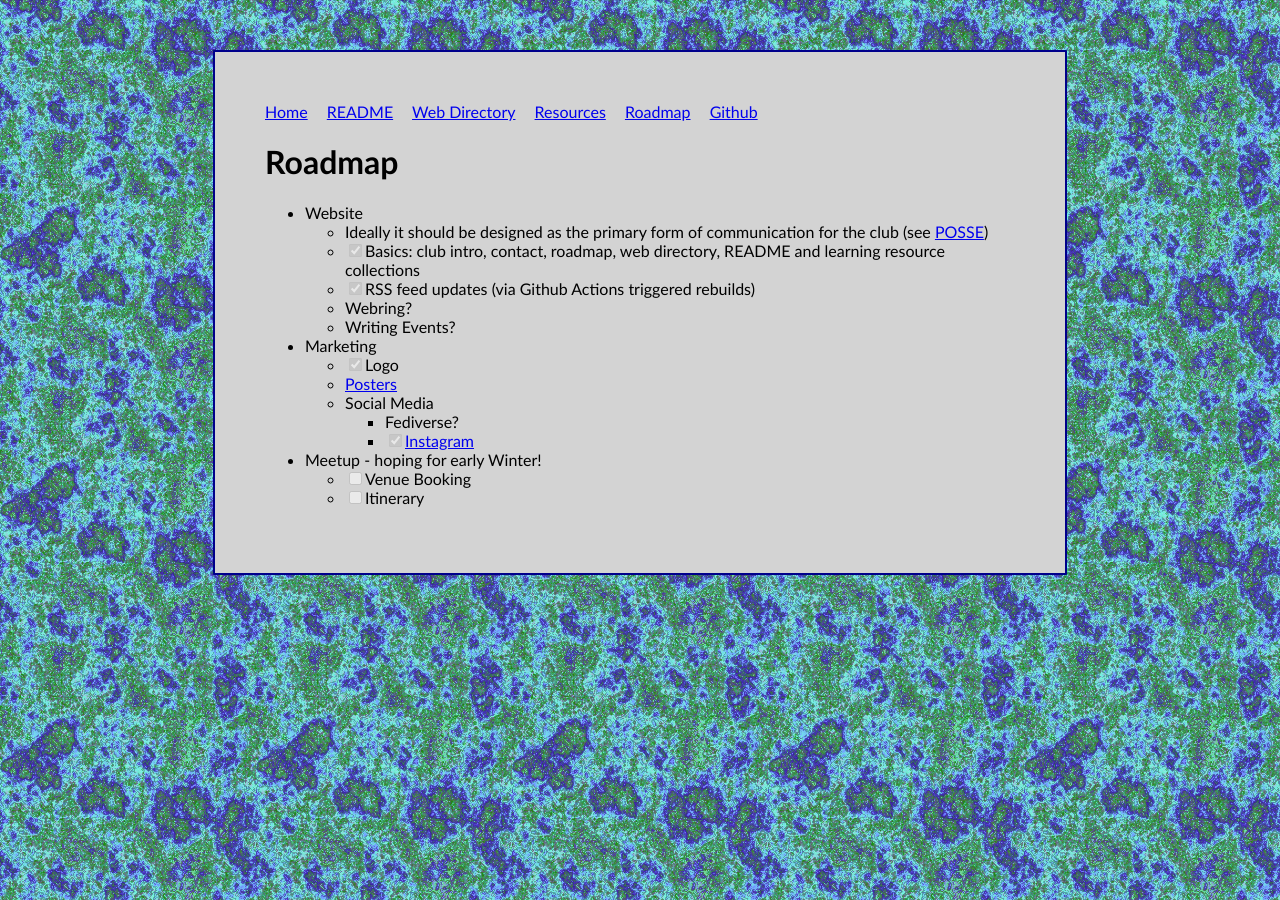
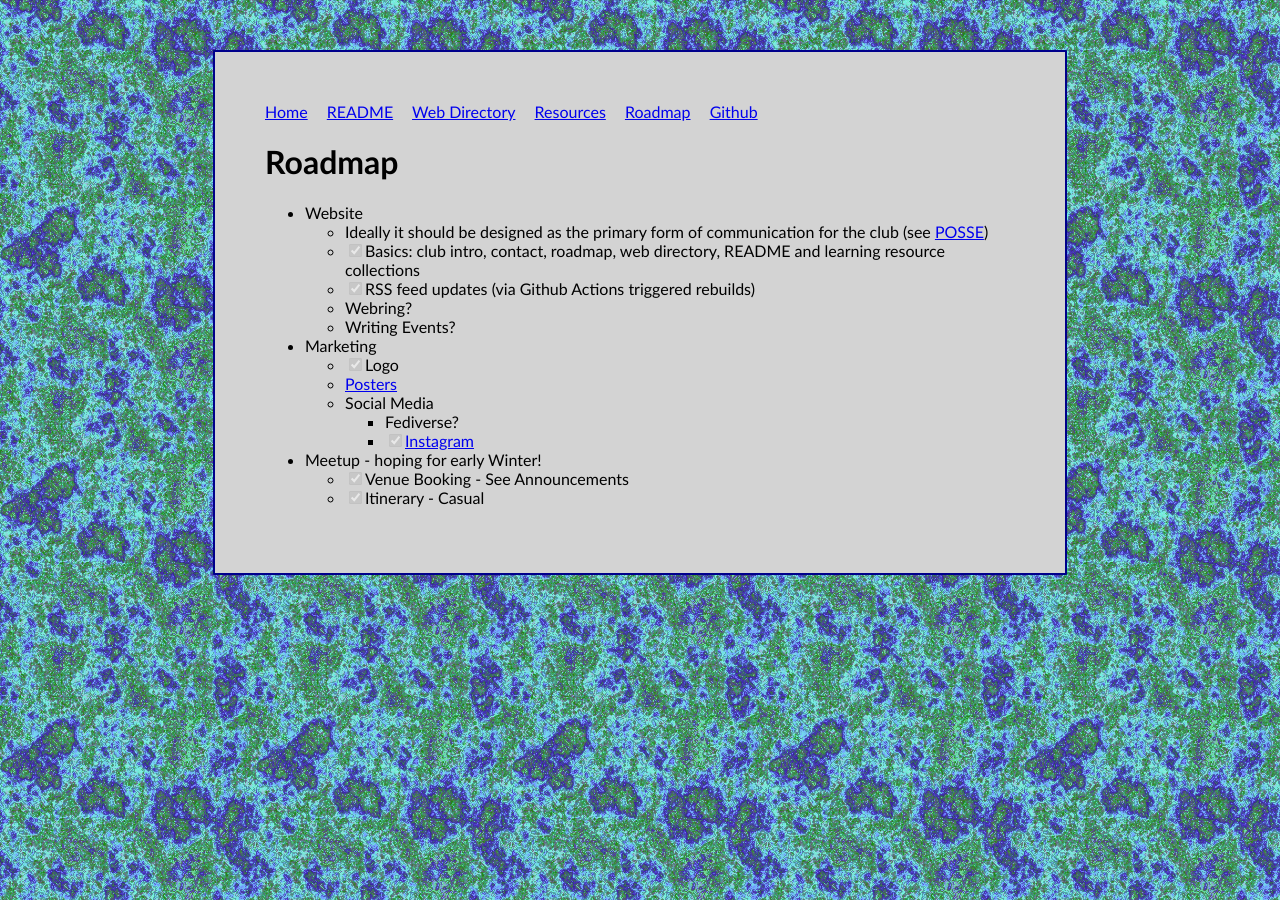
Before and after one commit to uoftwebloggingclub/uoftwebloggingclub.neocities.org, a Jekyll site: the page built from roadmap.md, in a window 1280 px wide. Built offline with Jekyll 4.4.1, drawn with Linux system fonts in a browser that asks for light colours; our own code applies the rules of GitHub Pages for plain Markdown files.

Commit message:
Update roadmap

```diff
--- a/roadmap.md
+++ b/roadmap.md
@@ -16,5 +16,5 @@ layout: default
         - Fediverse?
         - [x] [Instagram](https://instagram.com/{{ site.instagram }})
 - Meetup - hoping for early Winter!
-    - [ ] Venue Booking
-    - [ ] Itinerary
+    - [x] Venue Booking - See Announcements
+    - [x] Itinerary - Casual
```
